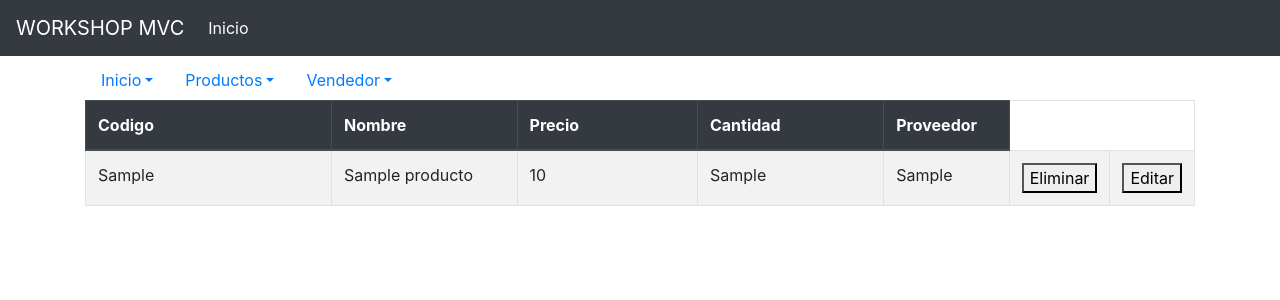
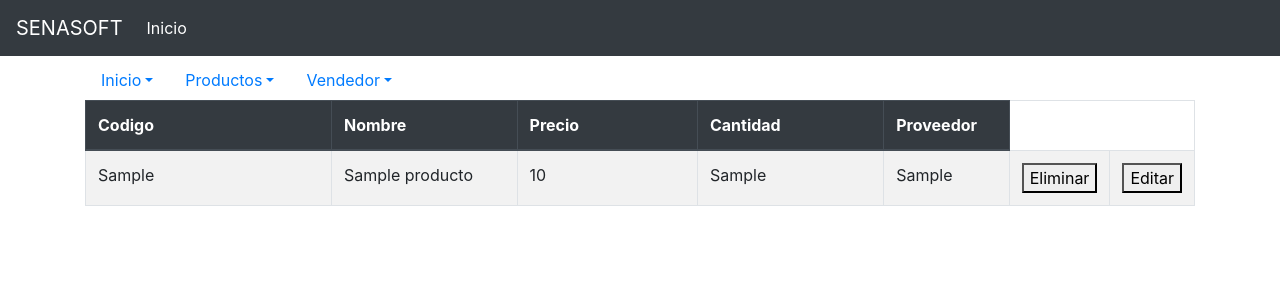
Before and after one commit to andressandoval21/SenaSoft, a PHP site: page /menuadmin.php in a window 1280 px wide. Shown: the top 300 px of the page. Run offline with PHP 8.4, Linux system fonts and the light colour scheme; tables that the repository leaves empty or names only in its code hold one stand-in row (values such as "Sample post").

Commit message:
arreglo en menuadmin.php

```diff
--- a/controlador/menuadmin.php
+++ b/controlador/menuadmin.php
@@ -13,7 +13,7 @@ include_once '../modelo/daoproducto.php';
 <meta charset="utf-8">
 <meta name="viewport" content="width=device-width, initial-scale=1, shrink-to-fit=no">
 <meta name="description" content="">
-<title>Crud PDO PHP Y MySQL</title>
+<title>SENASOFT</title>
 
 
 <link rel="stylesheet" href="https://maxcdn.bootstrapcdn.com/bootstrap/4.5.2/css/bootstrap.min.css">
@@ -35,7 +35,7 @@ include_once '../modelo/daoproducto.php';
 <body>
 <header>
 <nav class="navbar navbar-expand-md navbar-dark fixed-top bg-dark">
-  <a class="navbar-brand" href="#">WORKSHOP MVC </a>
+  <a class="navbar-brand" href="#">SENASOFT </a>
     <div class="collapse navbar-collapse" id="navbarCollapse">
       <ul class="navbar-nav mr-auto">
         <li class="nav-item active"> <a class="nav-link" href="../controlador/menuadmin.php">Inicio <span class="sr-only"></span></a> </li>
```
